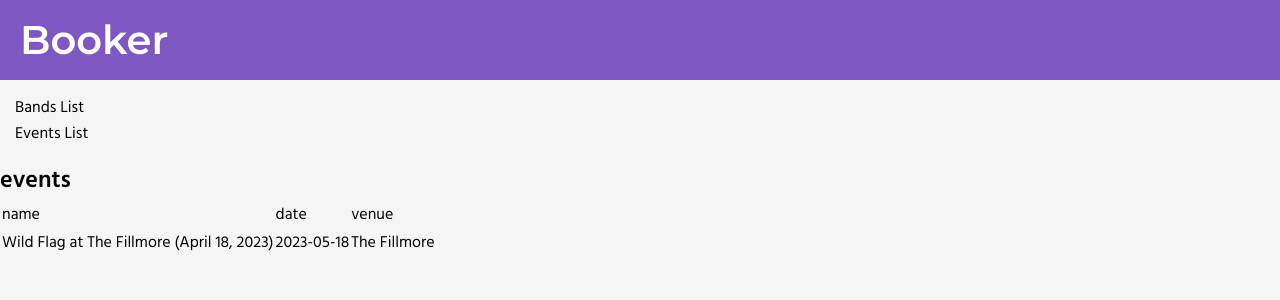
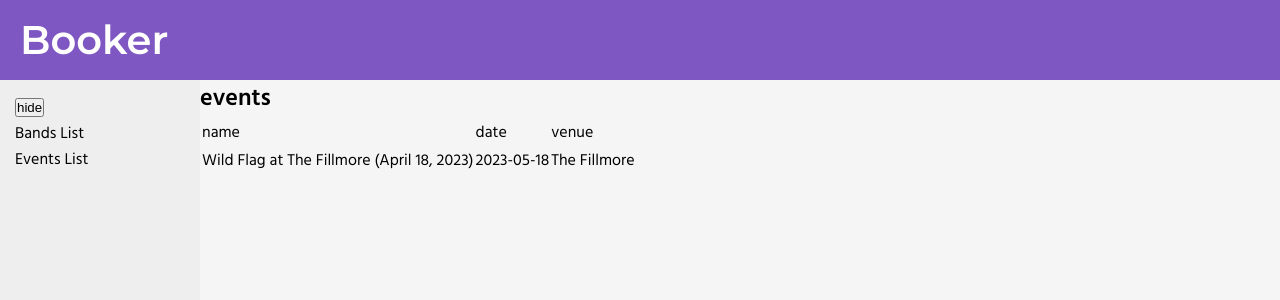
Before and after one commit to video-kid/booker-app, a Next.js app: page /events in a window 1280 px wide. Shown: the top 300 px of the page. Built offline with nearby package versions, Linux system fonts and the light colour scheme.

Commit message:
add basic layout apearience rules

```diff
--- a/package.json
+++ b/package.json
@@ -19,6 +19,7 @@
     "next": "^13.4.1",
     "react": "^18.2.0",
     "react-dom": "^18.2.0",
+    "sass": "^1.63.4",
     "swr": "^2.1.5",
     "typescript": "5.0.4"
   }
--- a/src/modules/Dashboard/Dashboard.module.css
+++ /dev/null
@@ -1,4 +0,0 @@
-.page {
-  background-color: var(--background);
-  min-height: 100vh;
-}
--- /dev/null
+++ b/src/modules/Dashboard/Dashboard.module.scss
@@ -0,0 +1,29 @@
+.page {
+  background-color: var(--background);
+  min-height: 100vh;
+  display: grid;
+  grid-template-rows: 80px auto;
+  grid-template-columns: max-content;
+  grid-template-areas:
+    "header header"
+    "sidebar main";
+}
+
+.header {
+  grid-area: header;
+}
+
+.sidebar {
+  background-color: var(--background-sidebar);
+  grid-area: sidebar;
+  width: 200px;
+  transition: width 0.5s ease-in;
+}
+
+.hidden {
+  width: 50px;
+}
+
+.main {
+  grid-area: main;
+}
--- a/src/modules/Dashboard/Dashboard.tsx
+++ b/src/modules/Dashboard/Dashboard.tsx
@@ -1,14 +1,14 @@
 import { ReactNode } from "react";
 import { Sidebar } from "./components/Sidebar/Sidebar";
 import Header from "./components/Header/Header";
-import styles from "./Dashboard.module.css";
+import styles from "./Dashboard.module.scss";
 
 const Dashboard = ({ children }: { children: ReactNode }) => {
   return (
     <div className={styles.page}>
       <Header />
       <Sidebar />
-      <main>{children}</main>
+      <main className={styles.main}>{children}</main>
     </div>
   );
 };
--- a/src/modules/Dashboard/components/Header/Header.module.css
+++ b/src/modules/Dashboard/components/Header/Header.module.css
@@ -1,5 +1,4 @@
 .header {
-  height: 8rem;
   padding: 2rem;
   background-color: var(--color-primary);
 }
--- a/src/modules/Dashboard/components/Header/Header.tsx
+++ b/src/modules/Dashboard/components/Header/Header.tsx
@@ -1,9 +1,10 @@
 import Link from "next/link";
 import styles from "./Header.module.css";
+import dashboardStyles from "../../Dashboard.module.scss";
 
 const Header = () => {
   return (
-    <header className={styles.header}>
+    <header className={`${styles.header} ${dashboardStyles.header}`}>
       <Link className={styles.logo} href="/">
         Booker
       </Link>
--- a/src/modules/Dashboard/components/Sidebar/Sidebar.tsx
+++ b/src/modules/Dashboard/components/Sidebar/Sidebar.tsx
@@ -1,9 +1,19 @@
 import Link from "next/link";
 import styles from "./Sidebar.module.css";
+import dashboardStyles from "../../Dashboard.module.scss";
+import { useState } from "react";
 
 export const Sidebar = () => {
+  const [sidebarHide, setSidebarHide] = useState<boolean>(false);
   return (
-    <aside className={styles.sidebar}>
+    <aside
+      className={`${styles.sidebar} ${dashboardStyles.sidebar} ${
+        sidebarHide ? dashboardStyles.hidden : ""
+      }`}
+    >
+      <button className={"button"} onClick={() => setSidebarHide(!sidebarHide)}>
+        hide
+      </button>
       <nav>
         <ul className={styles.menu}>
           <li>
--- a/src/pages/_app.tsx
+++ b/src/pages/_app.tsx
@@ -19,6 +19,7 @@ const App = ({ Component, pageProps }: AppProps) => {
           --danger: ${color.severity.error};
           --warning: ${color.severity.warning};
           --color-primary: ${color.primary};
+          --background-sidebar: ${palette.grey["200"]};
         }
       `}</style>
       <Dashboard>
```
